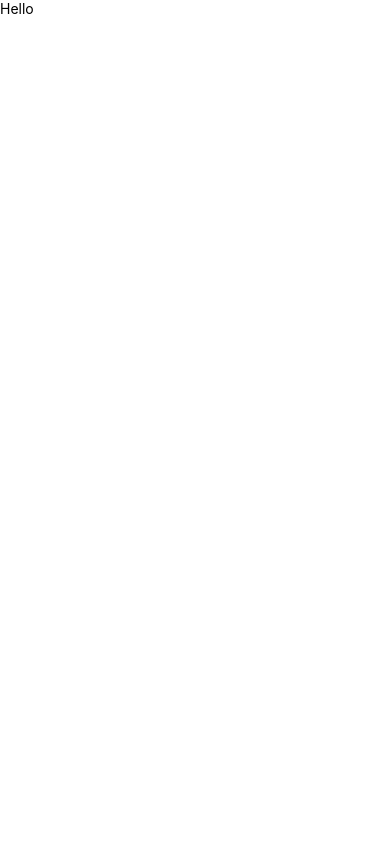
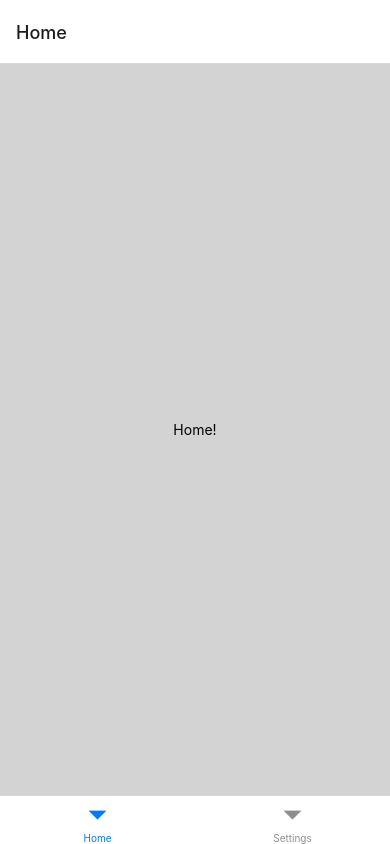
Before and after one commit to iwkz-dev/mobile-app, a React Native app: screen / in a window 390 px wide. Built offline with nearby package versions, Linux system fonts and the light colour scheme.

Commit message:
#7 Testing Navigator

```diff
--- a/App.js
+++ b/App.js
@@ -1,13 +1,35 @@
-import React from 'react';
-import { Text } from 'react-native';
+import * as React from 'react';
+import { Text, View } from 'react-native';
 import { NavigationContainer } from '@react-navigation/native';
-const App = () => {
-    return (
-        <NavigationContainer>{
-            /* Rest of your app code */
-            <Text>Hello</Text>
-        }</NavigationContainer>
+import { createBottomTabNavigator } from '@react-navigation/bottom-tabs';
 
-    );
-};
-export default App;
+function HomeScreen() {
+  return (
+    <View style={{ flex: 1, justifyContent: 'center', alignItems: 'center',
+    backgroundColor: "lightgrey", }}>
+      <Text>Home!</Text>
+    </View>
+  );
+}
+
+function SettingsScreen() {
+  return (
+    <View style={{ flex: 1, justifyContent: 'center', alignItems: 'center',
+    backgroundColor: "lightgrey" }}>
+      <Text>Settings!</Text>
+    </View>
+  );
+}
+
+const Tab = createBottomTabNavigator();
+
+export default function App() {
+  return (
+    <NavigationContainer>
+      <Tab.Navigator>
+        <Tab.Screen name="Home" component={HomeScreen} />
+        <Tab.Screen name="Settings" component={SettingsScreen} />
+      </Tab.Navigator>
+    </NavigationContainer>
+  );
+}
--- a/package.json
+++ b/package.json
@@ -10,6 +10,7 @@
     "test": "jest"
   },
   "dependencies": {
+    "@react-navigation/bottom-tabs": "^6.5.11",
     "@react-navigation/native": "^6.1.9",
     "react": "18.2.0",
     "react-native": "0.72.6",
```
Also changed, not shown: 1 other file (tests, documents, lock files or other folders).
